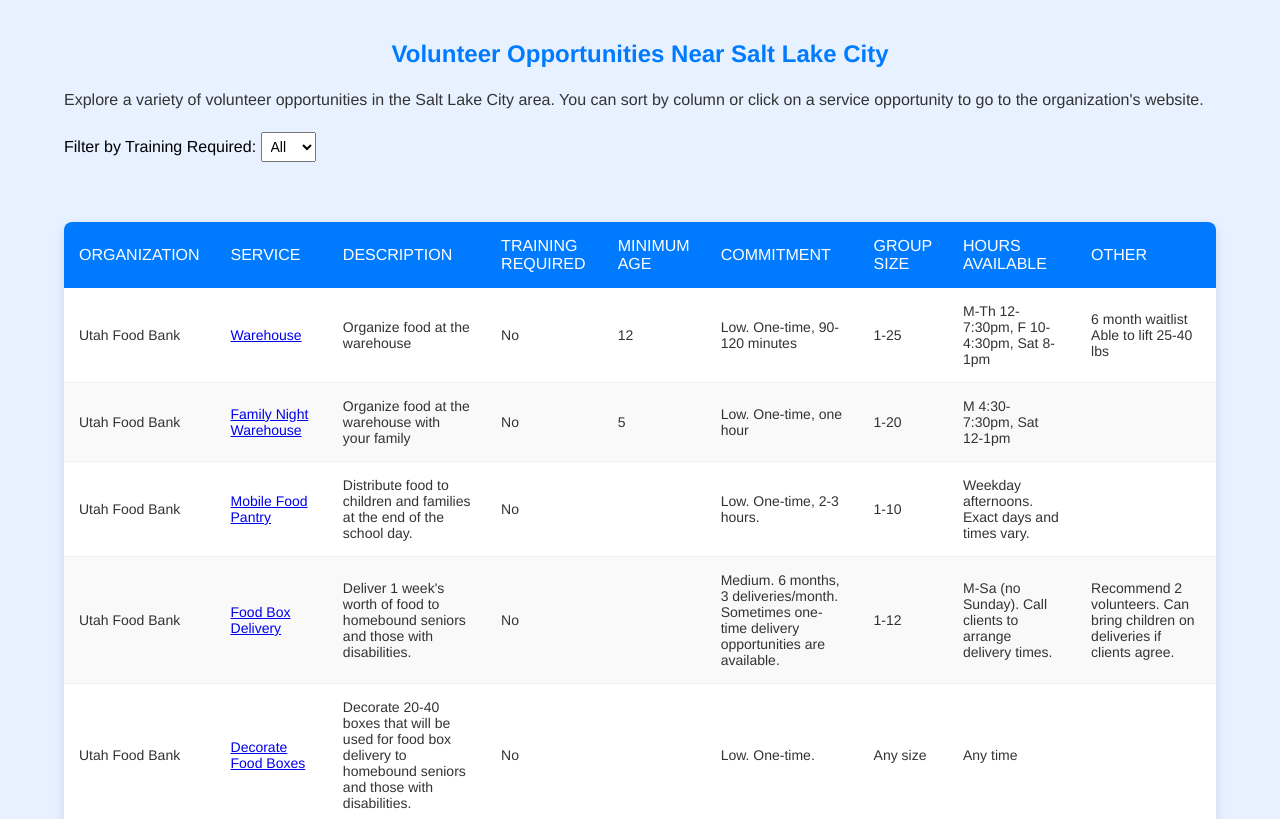
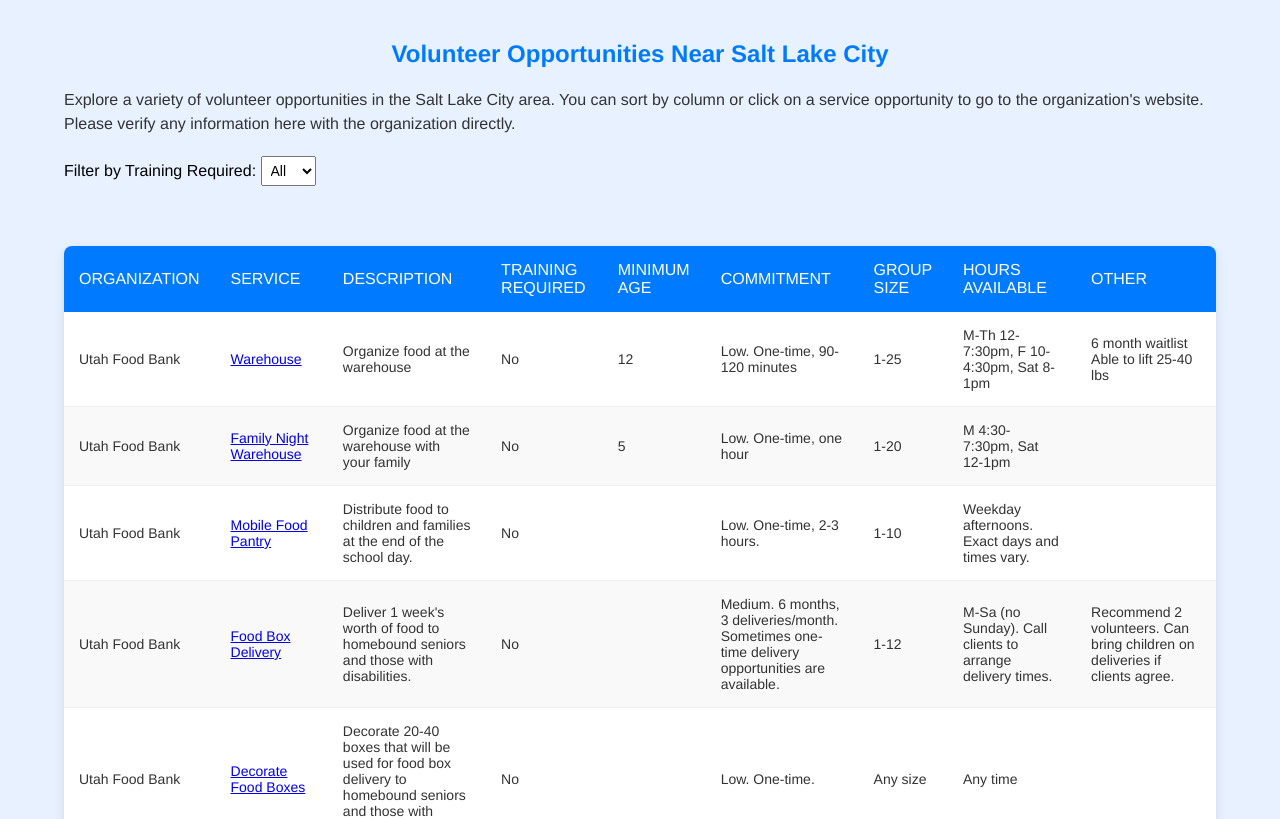
Before and after one commit to eringong/volunteer, a React (Create React App) app: page / in a window 1280 px wide. Shown: the top 819 px of the page. Built offline with nearby package versions, Linux system fonts and the light colour scheme.

Commit message:
add line to description

```diff
--- a/src/App.js
+++ b/src/App.js
@@ -10,7 +10,9 @@
 
       {/* Add the description below the title */}
       <p className="description">
-        Explore a variety of volunteer opportunities in the Salt Lake City area. You can sort by column or click on a service opportunity to go to the organization's website.
+        Explore a variety of volunteer opportunities in the Salt Lake City area.
+        You can sort by column or click on a service opportunity to go to the organization's website.
+        Please verify any information here with the organization directly.
       </p>
 
       <Table />
```
